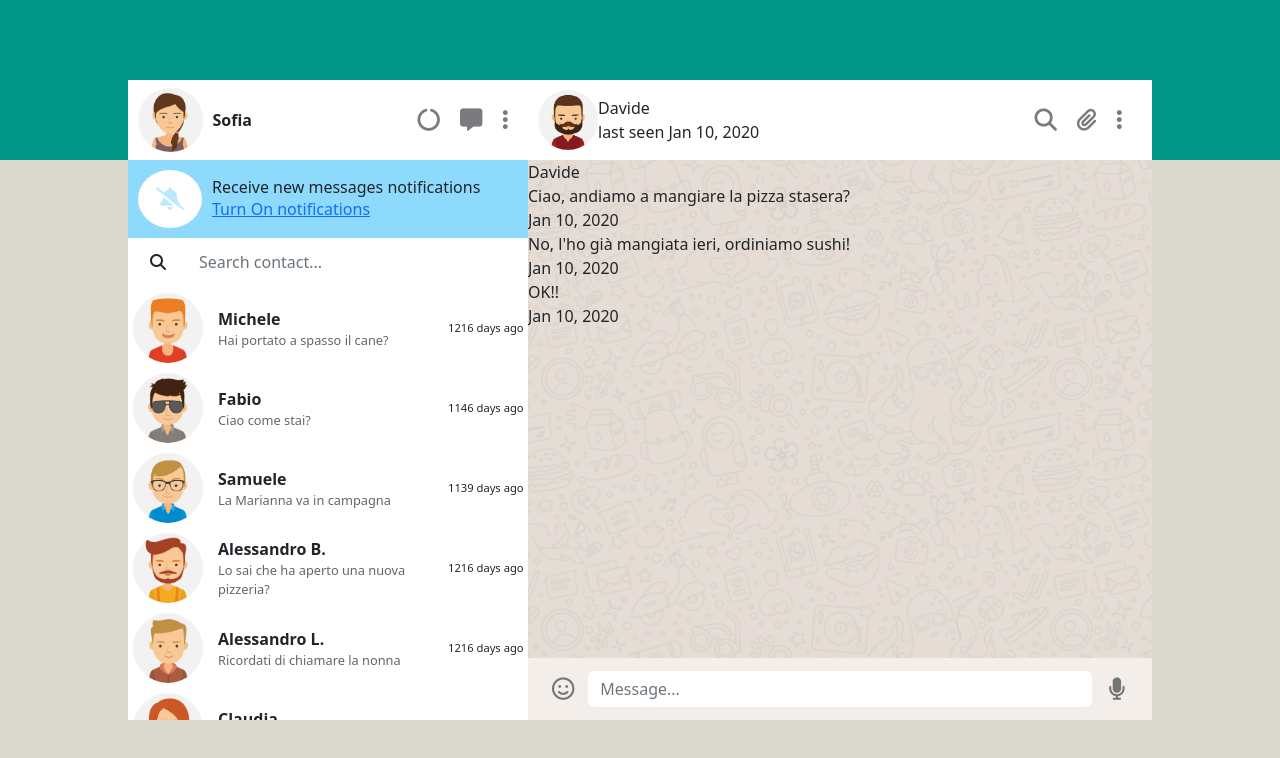
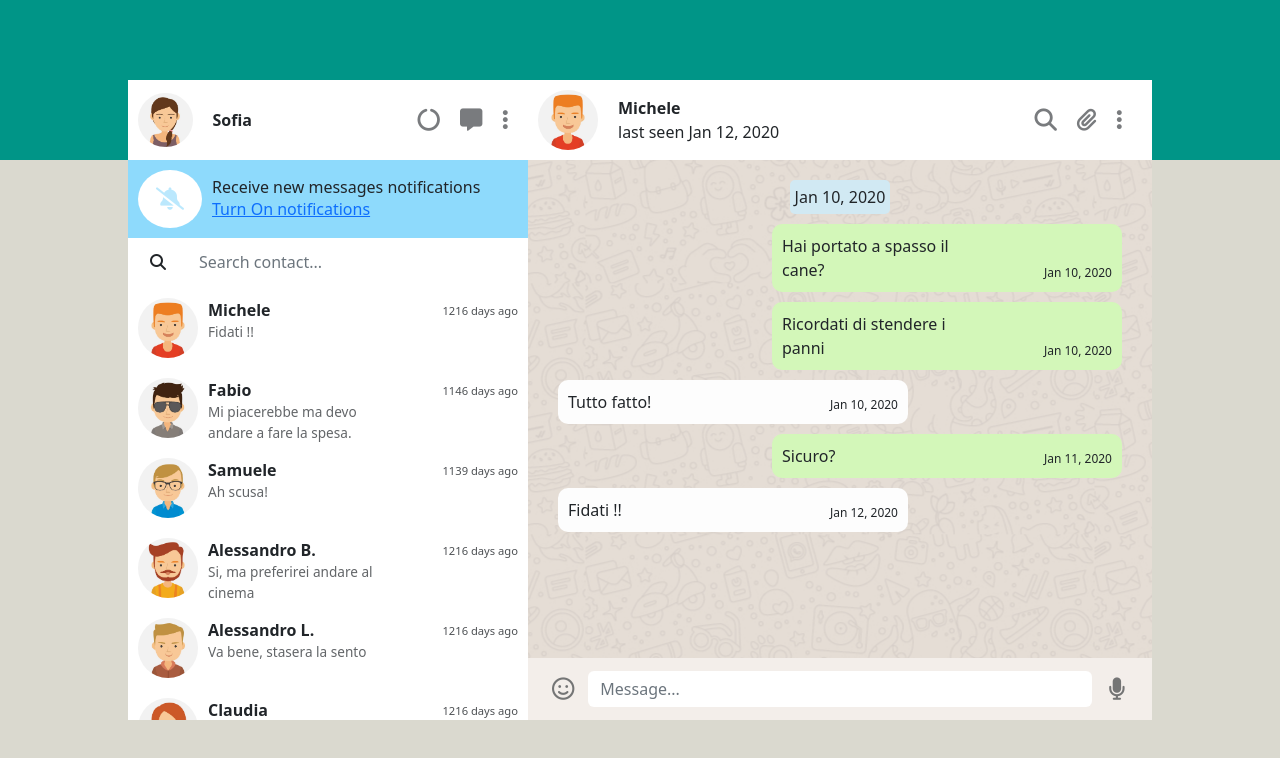
Before and after one commit to andriy-kolokolov/vuejs-whatsapp-clone, a Vue app: page / in a window 1280 px wide. Shown: the top 758 px of the page. Built offline with nearby package versions, Linux system fonts and the light colour scheme.

Commit message:
add style to components

```diff
--- a/src/App.vue
+++ b/src/App.vue
@@ -20,8 +20,9 @@ import MainMessageInput from "@/components/MainMessageInput.vue";
         />
     </aside>
 
-    <main class="main">
-        <main-header class="main__header"
+    <main class="main" >
+        <main-header
+                class="main__header"
                 :contacts="contacts"
                 :selected-contact="selectedContact"
         />
@@ -51,7 +52,7 @@ export default {
     },
     data() {
         return {
-            selectedContact: 7,
+            selectedContact: 0,
             searchTerm: '',
             contacts: [
                 {
@@ -72,6 +73,16 @@ export default {
                         {
                             date: '10/01/2020 16:15:22',
                             message: 'Tutto fatto!',
+                            status: 'received'
+                        },
+                        {
+                            date: '11/01/2020 16:15:22',
+                            message: 'Sicuro?',
+                            status: 'sent'
+                        },
+                        {
+                            date: '12/01/2020 16:15:22',
+                            message: 'Fidati !!',
                             status: 'received'
                         }
                     ],
@@ -204,12 +215,12 @@ export default {
                             status: 'received'
                         },
                         {
-                            date: '10/01/2020 15:50:00',
+                            date: '11/01/2020 15:50:00',
                             message: 'No, l\'ho già mangiata ieri, ordiniamo sushi!',
                             status: 'sent'
                         },
                         {
-                            date: '10/01/2020 15:51:00',
+                            date: '12/01/2020 15:51:00',
                             message: 'OK!!',
                             status: 'received'
                         }
--- a/src/components/AsideContacts.vue
+++ b/src/components/AsideContacts.vue
@@ -31,7 +31,9 @@
                             </div>
                             <div class="contact-content__wrap-name-msg">
                                 <div class="contact-content__name">{{ contact.name }}</div>
-                                <div class="contact-content__message">{{ contact.messages[0].message }}</div>
+                                <div class="contact-content__message">
+                                    {{ contact.messages[contact.messages.length - 1].message }}
+                                </div>
                             </div>
                         </div>
                         <div class="contact-content-right">
@@ -91,8 +93,7 @@ export default {
 }
 
 .contacts-wrapper {
-    margin-top: 50px;
-;
+    margin-top: 50px;;
 }
 
 .contacts__input-search {
@@ -118,11 +119,11 @@ export default {
 }
 
 .contact {
-    /*background-color: crimson;*/
     height: var(--contact-height);
     display: flex;
     cursor: pointer;
     transition: var(--link-transition);
+    padding: 10px;
 }
 
 .contact:hover {
@@ -136,18 +137,19 @@ export default {
 
 .contact-content-left {
     display: flex;
-    flex-basis: 80%;
+    flex-basis: 70%;
 }
 
 .contact-content-right {
-    flex-basis: 20%;
+    flex-basis: 30%;
     display: flex;
-    align-items: center;
+    align-items: start;
+    justify-content: end;
+    margin-top: 5px;
 }
 
 .contact--content__avatar-wrapper {
     height: 100%;
-    padding: 5px;
 }
 
 .contact--content__avatar-wrapper img {
@@ -158,21 +160,22 @@ export default {
 .contact-content__wrap-name-msg {
     display: flex;
     flex-direction: column;
-    justify-content: center;
-    padding-inline: var(--elements-padding);
+    justify-content: start;
+    padding-left: var(--elements-padding);
 }
 
 .contact-content__name {
-    font-weight: 700;
+    font-weight: bold;
 }
 
 .contact-content__message {
-    font-size: .8rem;
+    font-size: .85rem;
     opacity: .7;
 }
 
 .contact-content__date {
     font-size: .7rem;
+    opacity: .8;
 }
 
 </style>
--- a/src/components/AsideHeader.vue
+++ b/src/components/AsideHeader.vue
@@ -13,7 +13,6 @@
                 <i class="fa-solid fa-ellipsis-vertical"></i>
             </div>
         </div>
-
         <div class="notifications-wrapper">
             <div class="bell-wrapper">
                 <i class="fa-solid fa-bell-slash"></i>
@@ -23,7 +22,6 @@
                 <a href="#">Turn On notifications</a>
             </div>
         </div>
-
     </div>
 </template>
 
@@ -52,8 +50,8 @@ export default {
     align-items: center;
 }
 
-.profile-wrapper__left .profile-name{
-    padding-left: 10px;
+.profile-wrapper__left .profile-name {
+    margin-left: 20px;
     font-weight: bold;
 }
 
@@ -78,7 +76,7 @@ export default {
     background-color: #8edafc;
 }
 
-.notifications-wrapper .txt{
+.notifications-wrapper .txt {
     padding-left: 10px;
 }
 
--- a/src/components/MainChat.vue
+++ b/src/components/MainChat.vue
@@ -1,14 +1,16 @@
 <template>
     <div class="chat-container">
         <div class="messages-container" v-for="(contact, index) in contacts" :key="index">
-            <div class="contact-name" v-if="index === selectedContact">{{ contact.name }}</div>
+            <div class="first-message-date" v-if="index === selectedContact">
+                {{ getFirstMsgDate() }}
+            </div>
             <div v-if="index === selectedContact">
-                <div v-for="(message, index) in contact.messages" :key="index" class="message">
-                    <div v-if="message.status === 'sent'" class="message-sent">
+                <div v-for="(message, index) in contact.messages" :key="index" class="message-wrap">
+                    <div v-if="message.status === 'sent'" class="message sent">
                         <div class="message-txt">{{ message.message }}</div>
                         <div class="message-date">{{ getReadableDate(message.date) }}</div>
                     </div>
-                    <div v-else class="message-received">
+                    <div v-else class="message received">
                         <div class="message-txt">{{ message.message }}</div>
                         <div class="message-date">{{ getReadableDate(message.date) }}</div>
                     </div>
@@ -32,6 +34,10 @@ export default {
         }
     },
     methods: {
+        getFirstMsgDate() {
+            const messages = this.contacts[this.selectedContact].messages;
+            return this.getReadableDate(messages[0].date);
+        },
         getReadableDate(dateString) {
             const [datePart, timePart] = dateString.split(' ');
             const [day, month, year] = datePart.split('/');
@@ -48,5 +54,51 @@ export default {
 .chat-container {
     background-image: url("@/assets/img/mine.jpg");
     background-position: center;
+    padding: 20px 30px 0 30px;
 }
+
+.messages-container {
+    display: flex;
+    flex-direction: column;
+}
+
+.first-message-date {
+    background-color: #d1e9f3;
+    padding: 5px;
+    border-radius: 5px;
+    width: fit-content;
+    align-self: center;
+}
+
+.message {
+    display: flex;
+    width: 350px;
+    padding: 10px;
+    border-radius: 10px;
+    margin-top: 10px;
+}
+
+.message {
+    display: flex;
+    justify-content: space-between;
+}
+
+.message-date {
+    font-size: .75rem;
+    display: flex;
+    align-items: end;
+    justify-content: end;
+    flex-basis: 40%;
+}
+
+.message.received {
+    background-color: #fdfdfd;
+}
+
+.message.sent {
+    background-color: #d3f7b9;
+    margin-left: auto;
+}
+
+
 </style>
--- a/src/components/MainHeader.vue
+++ b/src/components/MainHeader.vue
@@ -7,7 +7,7 @@
                 </div>
                 <div class="profile-info">
                     <div class="profile-name">{{ getName() }}</div>
-                    <div class="profile-last-access">last seen {{ getMsgTime() }}</div>
+                    <div class="profile-last-access">last seen {{ getLastMsgTime() }}</div>
                 </div>
             </div>
 
@@ -40,10 +40,10 @@ export default {
         getAvatar() {
             return this.contacts[this.selectedContact].avatar;
         },
-        getMsgTime() {
+        getLastMsgTime() {
             const messages = this.contacts[this.selectedContact].messages;
             //find last received message and return its date
-            for (let i = 0; i < messages.length; i++) {
+            for (let i = messages.length - 1; i > 0; i--) {
                 if (messages[i].status === 'received') {
                     return this.getReadableDate(messages[i].date)
                 }
@@ -84,6 +84,14 @@ export default {
     margin-right: 10px;
 }
 
+.profile-info {
+    margin-left: 20px;
+}
+
+.profile-name {
+    font-weight: bold;
+}
+
 .profile-wrapper__right i {
     font-size: var(--ico-size);
 }
```
